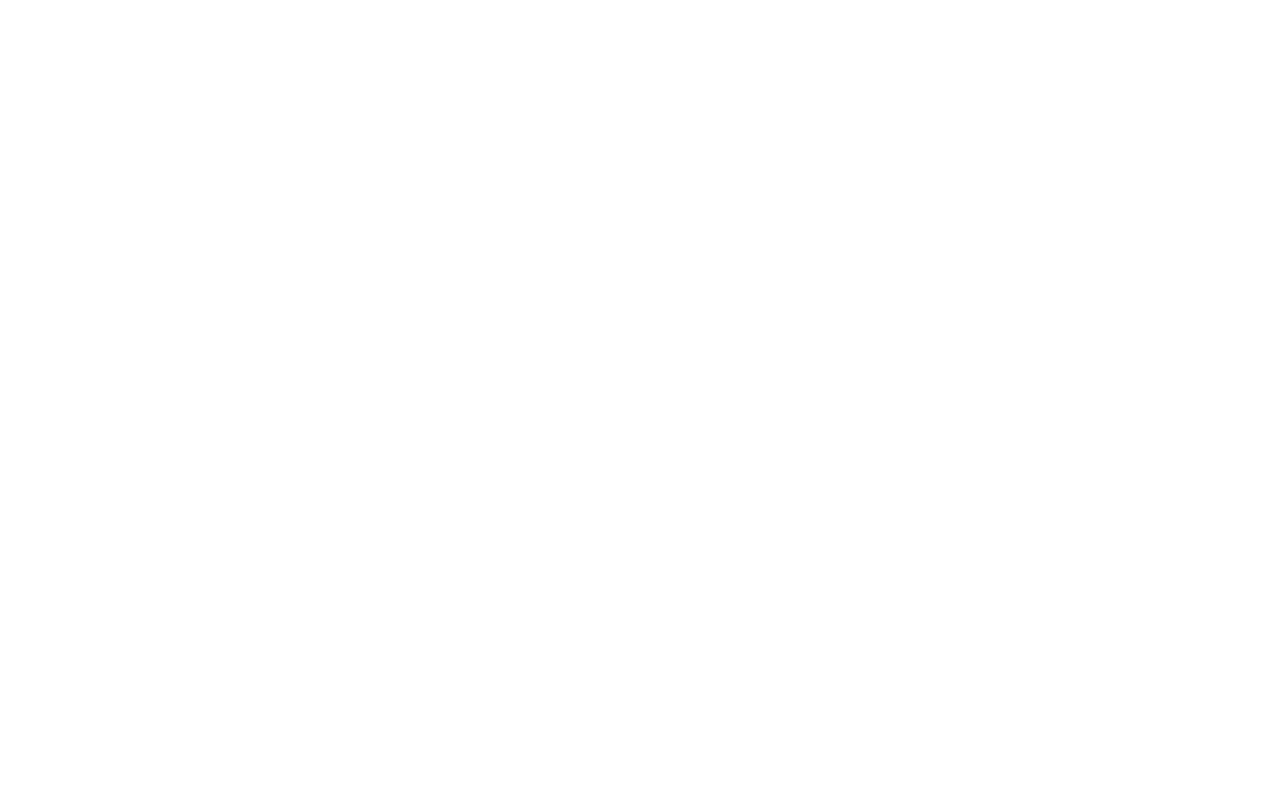
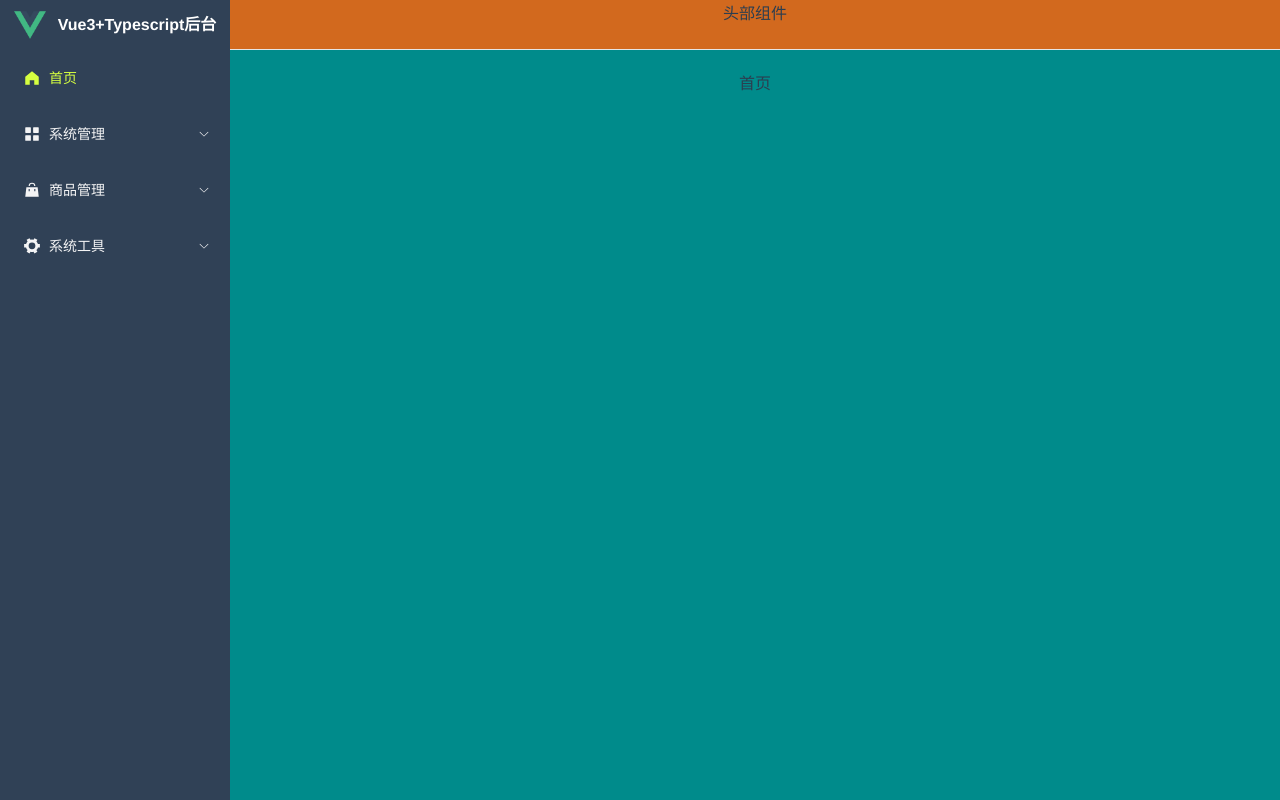
Before and after one commit to AssassinFlash/qq-vue3-ts-admin, a Vue app: page /dashboard in a window 1280 px wide. Before the commit this address had no page. Built offline with nearby package versions, Linux system fonts and the light colour scheme.

Commit message:
配置对应的路由和页面

```diff
--- /dev/null
+++ b/src/layout/dashboard/index.vue
@@ -0,0 +1,7 @@
+<template>
+  <div>首页</div>
+</template>
+
+<script lang="ts" setup></script>
+
+<style lang="scss" scoped></style>
--- a/src/layout/index.vue
+++ b/src/layout/index.vue
@@ -9,7 +9,9 @@
         <Header />
       </el-header>
 
-      <el-main class="main">Main</el-main>
+      <el-main class="main">
+        <router-view />
+      </el-main>
     </el-container>
   </el-container>
 </template>
--- a/src/layout/menu/menuBar.vue
+++ b/src/layout/menu/menuBar.vue
@@ -2,9 +2,11 @@
   <MenuLogo />
   <el-menu
     class="el-menu-vertical-demo"
+    :default-active="activeIndex"
     :collapse="isCollapse"
     background-color="#304156"
     unique-opened
+    router
   >
     <MenuItem :menu-list="menuList" />
   </el-menu>
@@ -13,7 +15,10 @@
 <script lang="ts" setup>
 import MenuLogo from './menuLogo.vue'
 import MenuItem from './menuItem.vue'
-import { ref, reactive } from 'vue'
+import { useRoute } from 'vue-router'
+import { ref, reactive, computed } from 'vue'
+
+const route = useRoute()
 
 // 菜单数据
 const menuList = reactive([
@@ -145,6 +150,9 @@ const menuList = reactive([
 
 // 菜单栏是否折叠
 const isCollapse = ref(false)
+
+// 获取激活的菜单项(即当前路由)
+const activeIndex = computed(() => route.path)
 </script>
 
 <style scoped>
--- a/src/router/index.ts
+++ b/src/router/index.ts
@@ -4,7 +4,117 @@ import Layout from '@/layout/index.vue'
 const routes: Array<RouteRecordRaw> = [
   {
     path: '/',
-    component: Layout
+    component: Layout,
+    redirect: '/dashboard',
+    children: [
+      {
+        path: '/dashboard',
+        component: () => import('@/layout/dashboard/index.vue'),
+        name: 'dashboard',
+        meta: {
+          title: '首页',
+          icon: 'HomeFilled'
+        }
+      }
+    ]
+  },
+  {
+    path: '/system',
+    component: Layout,
+    name: 'system',
+    meta: {
+      title: '系统管理',
+      icon: 'Menu',
+      roles: ['sys:manage'],
+      parentId: 0
+    },
+    children: [
+      {
+        path: '/department',
+        component: () => import('@/views/system/department/department.vue'),
+        name: 'department',
+        meta: {
+          title: '机构管理',
+          icon: 'Briefcase',
+          roles: ['sys:dept']
+        }
+      },
+      {
+        path: '/userList',
+        component: () => import('@/views/system/User/UserList.vue'),
+        name: 'userList',
+        meta: {
+          title: '用户管理',
+          icon: 'User',
+          roles: ['sys:user']
+        }
+      },
+      {
+        path: '/roleList',
+        component: () => import('@/views/system/Role/RoleList.vue'),
+        name: 'RoleList',
+        meta: {
+          title: '角色管理',
+          icon: 'Avatar',
+          roles: ['sys:role']
+        }
+      },
+      {
+        path: '/menuList',
+        component: () => import('@/views/system/Menu/MenuList.vue'),
+        name: 'menuList',
+        meta: {
+          title: '权限管理',
+          icon: 'Monitor',
+          roles: ['sys:menu']
+        }
+      }
+    ]
+  },
+  {
+    path: '/goods',
+    component: Layout,
+    name: 'goods',
+    meta: {
+      title: '商品管理',
+      icon: 'GoodsFilled',
+      roles: ['sys:goods']
+    },
+    children: [
+      {
+        path: '/goodCategory',
+        component: () =>
+          import('@/views/goods/goodsCategory/goodsCategoryList.vue'),
+        name: 'goodCategory',
+        meta: {
+          title: '商品分类',
+          icon: 'Present',
+          roles: ['sys:goodsCategory']
+        }
+      }
+    ]
+  },
+  {
+    path: '/systenConfig',
+    component: Layout,
+    name: 'systenConfig',
+    meta: {
+      title: '系统工具',
+      icon: 'Tools',
+      roles: ['sys:systenConfig']
+    },
+    children: [
+      {
+        path: '/document',
+        component: () => import('@/views/system/config/systemDocument.vue'),
+        name: 'http://119.45.133.128:8098',
+        meta: {
+          title: '接口文档',
+          icon: 'Document',
+          roles: ['sys:document']
+        }
+      }
+    ]
   }
 ]
 
--- /dev/null
+++ b/src/views/goods/goodsCategory/goodsCategoryList.vue
@@ -0,0 +1,7 @@
+<template>
+  <div>商品分类</div>
+</template>
+
+<script lang="ts" setup></script>
+
+<style lang="scss" scoped></style>
--- /dev/null
+++ b/src/views/system/Menu/MenuList.vue
@@ -0,0 +1,7 @@
+<template>
+  <div>权限管理</div>
+</template>
+
+<script lang="ts" setup></script>
+
+<style lang="scss" scoped></style>
--- /dev/null
+++ b/src/views/system/Role/RoleList.vue
@@ -0,0 +1,7 @@
+<template>
+  <div>角色管理</div>
+</template>
+
+<script lang="ts" setup></script>
+
+<style lang="scss" scoped></style>
--- /dev/null
+++ b/src/views/system/User/UserList.vue
@@ -0,0 +1,7 @@
+<template>
+  <div>用户管理</div>
+</template>
+
+<script lang="ts" setup></script>
+
+<style lang="scss" scoped></style>
--- /dev/null
+++ b/src/views/system/config/systemDocument.vue
@@ -0,0 +1,7 @@
+<template>
+  <div>接口文档</div>
+</template>
+
+<script lang="ts" setup></script>
+
+<style lang="scss" scoped></style>
--- /dev/null
+++ b/src/views/system/department/department.vue
@@ -0,0 +1,7 @@
+<template>
+  <div>机构管理</div>
+</template>
+
+<script lang="ts" setup></script>
+
+<style lang="scss" scoped></style>
```
